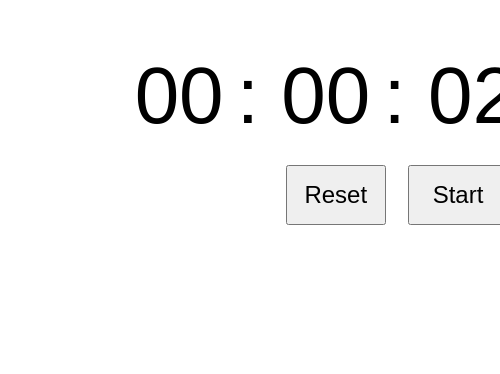
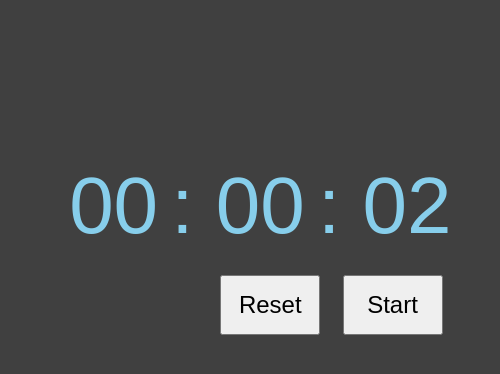
Before and after one commit to akras14/simple-stopwatch, an Electron app: page index.html in a window 500 px wide. Both pictures are taken after a click on the button "Start". Drawn offline with Linux system fonts and the light colour scheme.

Commit message:
Move css and js into stand alone files

```diff
--- /dev/null
+++ b/app.js
@@ -0,0 +1,39 @@
+var startTime = null;
+var secondsInMinute = 60;
+var secondsInHour = 60 * 60;
+var seconds = document.getElementById("seconds");
+var minutes = document.getElementById("minutes");
+var hours = document.getElementById("hours");
+var interval = null;
+
+var start = document.getElementById("start");
+start.addEventListener("click", startTimer);
+
+function getString(n) {
+    if (n < 10) {
+        return "0" + String(n);
+    } else {
+        return String(n);
+    }
+}
+
+function setTime(h, m, s) {
+    hours.innerText = getString(h);
+    minutes.innerText = getString(m);
+    seconds.innerText = getString(s);
+}
+
+function updateTime() {
+    var diff = Math.floor((Date.now() - startTime) / 1000);
+    var hours = Math.floor(diff / secondsInHour);
+    diff = diff - hours * secondsInHour;
+    var minutes = Math.floor(diff / secondsInMinute);
+    diff = diff - minutes * secondsInMinute;
+    var seconds = diff;
+    setTime(hours, minutes, seconds);
+}
+
+function startTimer() {
+    startTime = Date.now();
+    interval = setInterval(updateTime, 100);
+}
--- a/index.html
+++ b/index.html
@@ -3,39 +3,7 @@
   <head>
     <meta charset="UTF-8">
     <title>Simple Stopwatch</title>
-    <style>
-      .wrapper {
-        position: relative;
-        width: 500px;
-        height: 300px;
-        margin: 50px auto;
-        font-family: sans-serif;
-      }
-
-      .time {
-        font-size: 500%;
-        width: 100%;
-        margin: auto;
-        text-align: right;
-      }
-
-      .time span {
-        width: 80px;
-        display: inline-block;
-      }
-
-      .controls {
-        position: absolute;
-        right: 0px;
-        bottom: 125px;
-      }
-
-      button {
-        height: 60px;
-        width: 100px;
-        font-size: 30%;
-      }
-    </style>
+    <link rel="stylesheet" href="style.css">
   </head>
   <body>
     <div class="wrapper">
@@ -57,45 +25,5 @@
     // You can also require other files to run in this process
     require('./renderer.js')
   </script>
-  <script>
-    var startTime = null;
-    var secondsInMinute = 60;
-    var secondsInHour = 60*60;
-    var seconds = document.getElementById("seconds");
-    var minutes = document.getElementById("minutes");
-    var hours = document.getElementById("hours");
-    var interval = null;
-
-    var start = document.getElementById("start");
-    start.addEventListener("click", startTimer);
-
-    function getString(n){
-      if (n < 10) {
-        return "0"+ String(n);
-      } else {
-        return String(n);
-      }
-    }
-
-    function setTime(h, m, s) {
-      hours.innerText = getString(h);
-      minutes.innerText = getString(m);
-      seconds.innerText = getString(s);
-    }
-
-    function updateTime(){
-      var diff = Math.floor((Date.now() -  startTime) / 1000);
-      var hours = Math.floor(diff / secondsInHour);
-      diff = diff - hours * secondsInHour;
-      var minutes = Math.floor(diff/secondsInMinute);
-      diff = diff - minutes * secondsInMinute;
-      var seconds = diff;
-      setTime(hours, minutes, seconds);
-    }
-
-    function startTimer(){
-    startTime = Date.now();
-    interval = setInterval(updateTime, 100);
-    }
-  </script>
+  <script src="app.js"></script>
 </html>
--- a/main.js
+++ b/main.js
@@ -13,7 +13,7 @@ let mainWindow
 
 function createWindow () {
   // Create the browser window.
-  mainWindow = new BrowserWindow({width: 800, height: 600})
+  mainWindow = new BrowserWindow({width: 500, height: 300})
 
   // and load the index.html of the app.
   mainWindow.loadURL(url.format({
--- /dev/null
+++ b/style.css
@@ -0,0 +1,36 @@
+body {
+    background-color: rgba(1,1,1,0.75);
+}
+.wrapper {
+    position: relative;
+    width: 385px;
+    height: 200px;
+    margin: 50px auto;
+    font-family: sans-serif;
+    color: skyblue;
+    margin-top: 20vh;
+}
+
+.time {
+    font-size: 500%;
+    width: 100%;
+    margin: auto;
+    text-align: right;
+}
+
+.time span {
+    width: 80px;
+    display: inline-block;
+}
+
+.controls {
+    position: absolute;
+    right: 0px;
+    bottom: 25px;
+}
+
+button {
+    height: 60px;
+    width: 100px;
+    font-size: 30%;
+}
```
